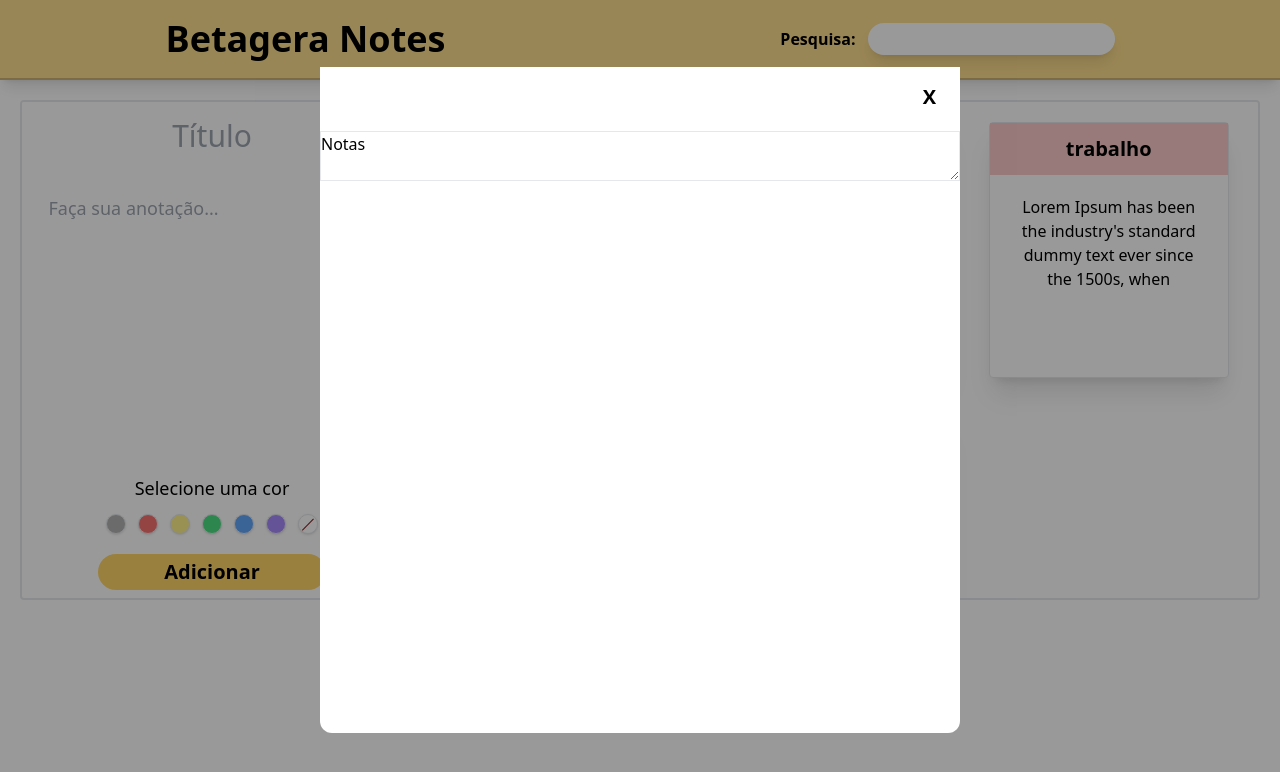
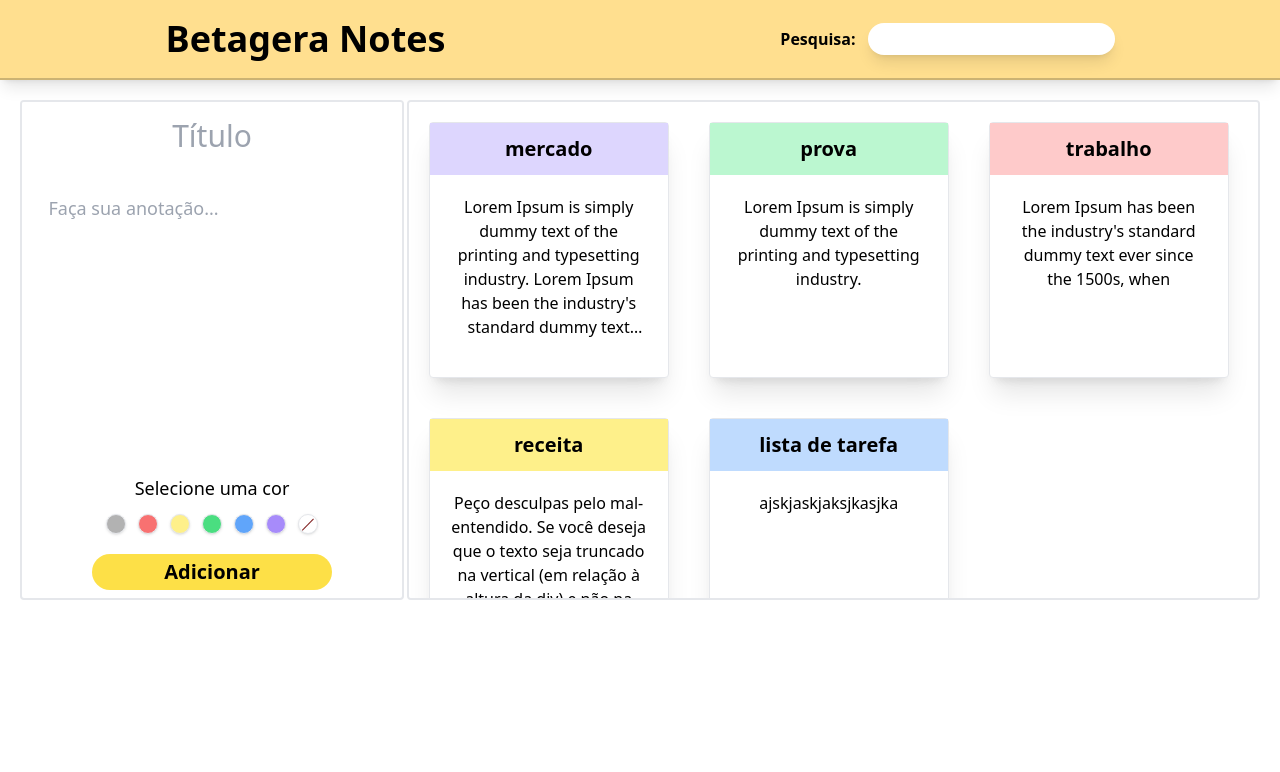
Before and after one commit to Kauan-Gomes/ProjetoWeb2-Storybook, a Next.js app: page / in a window 1280 px wide. Shown: the top 772 px of the page. Built offline with nearby package versions, Linux system fonts and the light colour scheme.

Commit message:
modal edit recebe as informações do card

```diff
--- a/src/app/page.js
+++ b/src/app/page.js
@@ -95,7 +95,7 @@ export default function Home() {
         />
         <section className='flex mt-5 '>
           <ModalAdd color={color} setColor={setColor} functionAddnotes={handleAddNotes}/>
-          <ListaNotas listaNotas={filteredNotes}/>
+          <ListaNotas setColor={setColor} color={color} listaNotas={filteredNotes}/>
         </section>
       </body>
     </>
--- /dev/null
+++ b/src/components/Button.jsx/Button.jsx
@@ -0,0 +1,12 @@
+
+
+const Button = ({children, color}) => {
+    return (
+        <button
+        className={`font-semibold rounded-full ${color} w-60 py-1 text-xl hover:bg-opacity-70`}>
+            {children}
+        </button>
+    )
+}
+
+export default Button
--- a/src/components/Input.jsx/Input.jsx
+++ b/src/components/Input.jsx/Input.jsx
@@ -1,12 +1,12 @@
 import React from 'react'
 
-export default function Input({className, color, placeholder, value}) {
+export default function Input({className, color, ...rest}) {
   return (
     <input
-    value={value}
-    className={`${color} max-w-full text-center text-3xl focus:outline-none pt-4  break-all overflow-auto border-b- pb-3` }
+
+    className={`${color} max-w-full text-center text-3xl focus:outline-none pt-4  break-all overflow-auto  pb-3 ${className}` }
     type="text"
-    placeholder={placeholder}
+    {...rest}
     />
   )
 }
--- a/src/components/ListaNotas/ListaNotas.jsx
+++ b/src/components/ListaNotas/ListaNotas.jsx
@@ -4,20 +4,43 @@ import { useState } from "react"
 import ModalEdit from "../ModalEdit/ModalEdit"
 import Notas from "../Notas"
 
-export default function ListaNotas({ listaNotas }) {
+export default function ListaNotas({ listaNotas, setColor, color }) {
 
-    const [tituloModal, setTituloModal] = useState('titulo')
-    const [notasModal, setNotasModal] = useState('Notas')
+    const [tituloModal, setTituloModal] = useState('')
+    const [notasModal, setNotasModal] = useState()
+    const [corModal, setCorModal] = useState('bg-violet-200')
+
+    // Usar um estado só para manipular tudo, usando um objeto para isso, não precisando dos outros
+    const [modalEdit, setModalEdit] = useState({
+        titulo: "",
+        notas: "",
+        cor: "",
+    })
+    const [toggleClose, setToggleClose] = useState(true)
 
 
     return (
         <div className="absolute bg-white/50 w-8/12 right-5 overflow-auto h-[500px]  rounded 2xl:h-[700px] flex flex-wrap text-center border-2">
-            {listaNotas.map((props) => <Notas key={props.id}  {...props} />)}
+            {listaNotas.map((props) =>
+            <Notas
+            setTituloModal={setTituloModal}
+            setNotasModal={setNotasModal}
+            setToggleClose={setToggleClose}
+            key={props.id}
+            {...props}
+            />
+            )}
+
             <ModalEdit
+            //mudar as props, ao inves de passar essas separadas, passar uma que contenha todas as informações
                 titulo={tituloModal}
                 setTituloModal={setTituloModal}
                 notas={notasModal}
                 setNotasModal={setNotasModal}
+                corModal={corModal}
+                setCorModal={setCorModal}
+                toggleClose={toggleClose}
+                setToggleClose={setToggleClose}
             />
         </div>
     )
--- a/src/components/ModalAdd/ModalAdd.jsx
+++ b/src/components/ModalAdd/ModalAdd.jsx
@@ -1,4 +1,6 @@
+import Button from "../Button.jsx/Button"
 import Input from "../Input.jsx/Input"
+import SpanCores from "../SpanCor/SpanCores"
 
 
 const ModalAdd = ({color, setColor, functionAddnotes}) => {
@@ -27,19 +29,14 @@ const ModalAdd = ({color, setColor, functionAddnotes}) => {
 
       <div className="flex flex-col gap-3 items-center">
         <label className="text-lg">Selecione uma cor </label>
-        <div className="flex gap-3">
-          <span onClick={() => setColor("bg-black/10")}  className="border cursor-pointer shadow hover:bg-black/10 bg-black/30 h-5 w-5 rounded-full"></span>
-          <span onClick={() => setColor("bg-red-200")} className="border cursor-pointer shadow hover:bg-red-500 bg-red-400 h-5 w-5 rounded-full"></span>
-          <span onClick={() => setColor("bg-yellow-200")}  className="border cursor-pointer shadow hover:bg-yellow-300 bg-yellow-200 h-5 w-5 rounded-full"></span>
-          <span onClick={() => setColor("bg-green-200")} className="border cursor-pointer shadow hover:bg-green-600 bg-green-400 h-5 w-5 rounded-full"></span>
-          <span onClick={() => setColor("bg-blue-200")}  className="border cursor-pointer shadow hover:bg-blue-600 bg-blue-400 h-5 w-5 rounded-full"></span>
-          <span onClick={() => setColor("bg-violet-200")} className="border cursor-pointer shadow hover:bg-violet-600 bg-violet-400 h-5 w-5 rounded-full"></span>
-          <span onClick={() => setColor('bg-white')} className={`border cursor-pointer shadow ${color === 'bg-white' ? 'bg-white' : 'bg-transparent'} h-5 w-5 rounded-full relative`}>
-              <span className="absolute transform -rotate-45 left-[1px] bg-red-900 top-1/2 h-[1.4px] border-red-800" style={{ width: '90%', transformOrigin: 'center' }}></span>
-          </span>
+        <div className="">
+          <SpanCores setColor={setColor}/>
+
         </div>
       </div>
-      <button type="submit" className={`font-semibold rounded-full bg-[#ffd569] w-3/5 py-1 text-xl hover:bg-yellow-500`} >Adicionar</button>
+      <Button
+      color='bg-yellow-300'
+      type="submit" >Adicionar</Button>
     </form>
   )
 }
--- a/src/components/ModalEdit/ModalEdit.jsx
+++ b/src/components/ModalEdit/ModalEdit.jsx
@@ -1,9 +1,9 @@
 import React, { useState } from 'react'
+import Button from '../Button.jsx/Button';
 import Input from '../Input.jsx/Input';
+import SpanCores from '../SpanCor/SpanCores';
 
-export default function ModalEdit({titulo, notas, setNotas, setTitulo}) {
-
-    const [toggleClose, setToggleClose] = useState(false)
+export default function ModalEdit({ titulo, notas, setNotas, setTituloModal, corModal, setCorModal, toggleClose, setToggleClose }) {
 
     const handleModalClick = (e) => {
         if (e.target === e.currentTarget) {
@@ -11,10 +11,12 @@ export default function ModalEdit({titulo, notas, setNotas, setTitulo}) {
         }
     };
 
+
+
     return (
-        <div
+        <form
             onClick={(e) => handleModalClick(e)}
-        className={`fixed top-0 left-0 bg-black/40 w-full h-full flex justify-center items-center ${toggleClose ? "hidden" : ""}`}>
+            className={`fixed rounded top-0 left-0 bg-black/40 w-full h-full flex justify-center items-center ${toggleClose ? "hidden" : ""}`}>
             <div
                 className='bg-white h-5/6 w-6/12 rounded-xl relative flex flex-col'>
                 <button
@@ -22,12 +24,26 @@ export default function ModalEdit({titulo, notas, setNotas, setTitulo}) {
                     className='absolute right-6 top-4 font-bold text-xl'
                 >X</button>
                 <Input
-                className='border'
-
-
+                    value={titulo}
+                    onChange={(e) => setTituloModal(e.target.value)}
+                    className={`${corModal} h-20 rounded-t-lg`}
                 />
-                <textarea className='border'>{notas}</textarea>
+                <textarea
+                    value={notas}
+                    className='mx-auto my-10 text-2xl resize-none w-5/6 border h-4/6 outline-none p-4'></textarea>
+                <SpanCores setCorModal={setCorModal} />
+                <div className='mx-auto mt-6  flex gap-5'>
+                    <Button
+                        color={corModal}
+                    >Remover</Button>
+                    <Button
+                        color={corModal}
+                    >Cancelar</Button>
+                    <Button
+                        color={corModal}
+                    >Salvar</Button>
                 </div>
             </div>
+        </form>
     )
 }
--- a/src/components/Notas.jsx
+++ b/src/components/Notas.jsx
@@ -1,27 +1,27 @@
-import {useRef, useState } from "react"
+import {useState } from "react"
 
-export default function Notas({ titulo, notas, cor }) {
+export default function Notas({ titulo, notas, cor,  setNotasModal, setTituloModal, setToggleClose }) {
 
   const [toggleHover, setToggleHover] = useState(false)
-  const tituloRef = useRef(null);
-  const notasRef = useRef(null);
 
-  const handleOpenModalEdit = () => {
-    console.log(tituloRef.current.textContent)
-    console.log(notasRef.current.textContent)
+
+  // pegar o estado com os objetos e passar o objeto novo, não precisando de todas essas props
+  const handleOpenModalEdit = (titulo, notas) => {
+    setTituloModal(titulo)
+    setNotasModal(notas)
+
+    setToggleClose(false)
   };
 
   return (
     <div
-      onClick={handleOpenModalEdit}
+      onClick={()=>handleOpenModalEdit(titulo, notas)}
       onMouseLeave={() => setToggleHover(false)}
       onMouseEnter={() => setToggleHover(true)}
       className="relative bg-white h-64 w-60 rounded m-5  border shadow-xl cursor-pointer">
       <h1
-      ref={tituloRef}
       className={`text-xl font-semibold ${cor} p-3`}>{titulo}</h1>
       <p
-      ref={notasRef}
       className="mx-5 mt-5 line-clamp-6 overflow-hidden">{notas}</p>
       {toggleHover &&
         <div className="flex justify-center items-center font-semibold absolute bg-[#ffd569dc] h-64 w-60 top-0 rounded select-none">
--- /dev/null
+++ b/src/components/SpanCor/SpanCores.jsx
@@ -0,0 +1,46 @@
+
+const cores = [
+    {
+        corPrimaria: "bg-black/30",
+        corHover: "bg-black/10",
+    },
+    {
+        corPrimaria: "bg-red-400",
+        corHover: "bg-red-500",
+    },
+    {
+        corPrimaria: "bg-yellow-200",
+        corHover: "bg-yellow-300",
+    },
+    {
+        corPrimaria: "bg-green-400",
+        corHover: "bg-green-600",
+    },
+    {
+        corPrimaria: "bg-blue-400",
+        corHover: "bg-blue-600",
+    },
+    {
+        corPrimaria: "bg-violet-400",
+        corHover: "bg-violet-600",
+    },
+]
+
+
+const SpanCores = ({ setCorModal }) => {
+    return (
+        <div className="flex gap-3 mx-auto">
+            <span onClick={() => setCorModal("bg-black/10")} className="border cursor-pointer shadow hover:bg-black/10 bg-black/30 h-5 w-5 rounded-full"></span>
+            <span onClick={() => setCorModal("bg-red-200")} className="border cursor-pointer shadow hover:bg-red-500 bg-red-400 h-5 w-5 rounded-full"></span>
+            <span onClick={() => setCorModal("bg-yellow-200")} className="border cursor-pointer shadow hover:bg-yellow-300 bg-yellow-200 h-5 w-5 rounded-full"></span>
+            <span onClick={() => setCorModal("bg-green-200")} className="border cursor-pointer shadow hover:bg-green-600 bg-green-400 h-5 w-5 rounded-full"></span>
+            <span onClick={() => setCorModal("bg-blue-200")} className="border cursor-pointer shadow hover:bg-blue-600 bg-blue-400 h-5 w-5 rounded-full"></span>
+            <span onClick={() => setCorModal("bg-violet-200")} className="border cursor-pointer shadow hover:bg-violet-600 bg-violet-400 h-5 w-5 rounded-full"></span>
+            <span onClick={() => setCorModal('bg-white')} className={`border cursor-pointer shadow bg-white 'bg-transparent'} h-5 w-5 rounded-full relative`}>
+                <span className="absolute transform -rotate-45 left-[1px] bg-red-900 top-1/2 h-[1.4px] border-red-800" style={{ width: '90%', transformOrigin: 'center' }}></span>
+            </span>
+        </div>
+    )
+}
+
+export default SpanCores
```
Lines whose indentation alone changed are shown as unchanged.
